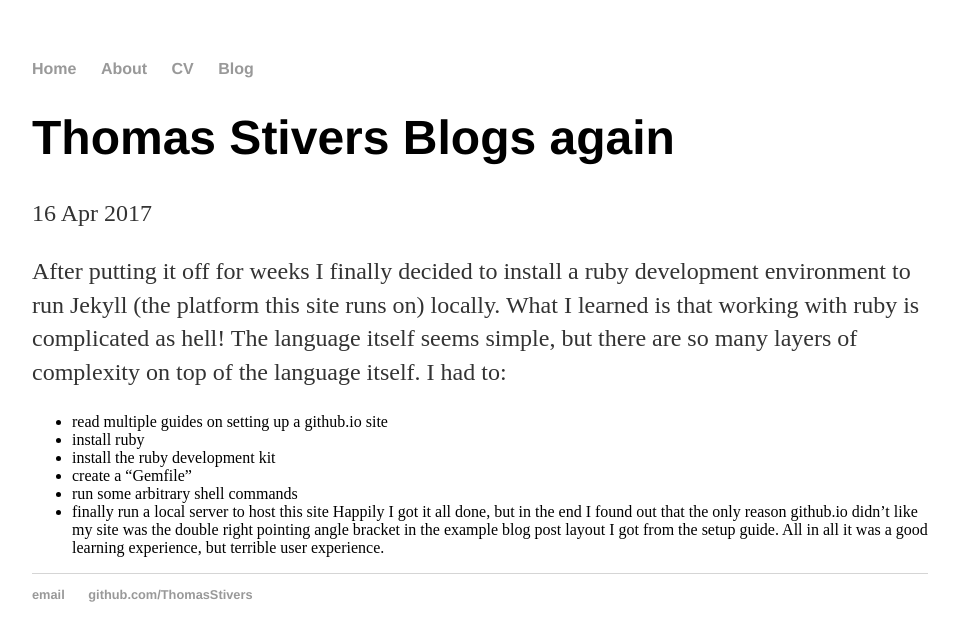
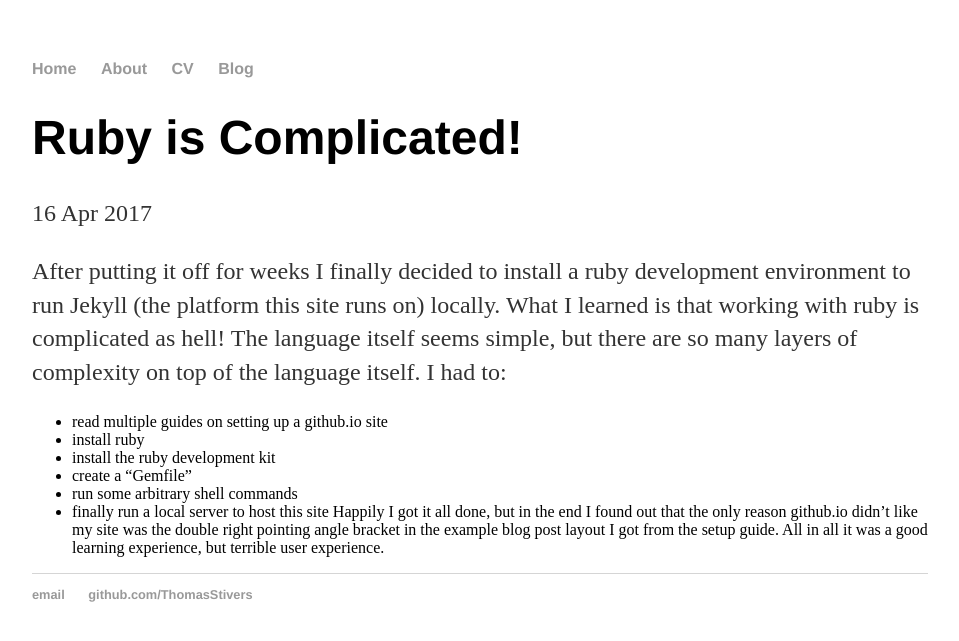
Before and after one commit to ThomasStivers/ThomasStivers.github.io, a Jekyll site: the page built from _posts/2017-04-16-ruby-is-complicated.md, in a window 1280 px wide. Shown: the top 641 px of the page, without its empty margins (160-1119 px from the left). Built offline with Jekyll 4.4.1, drawn with Linux system fonts in a browser that asks for light colours.

Commit message:
Fix the title on the new blog post.

```diff
--- a/_posts/2017-04-16-ruby-is-complicated.md
+++ b/_posts/2017-04-16-ruby-is-complicated.md
@@ -1,6 +1,6 @@
 ---
 layout: post
-title: Thomas Stivers Blogs again
+title: Ruby is Complicated!
 date: 2017-04-16
 ---
 
```
